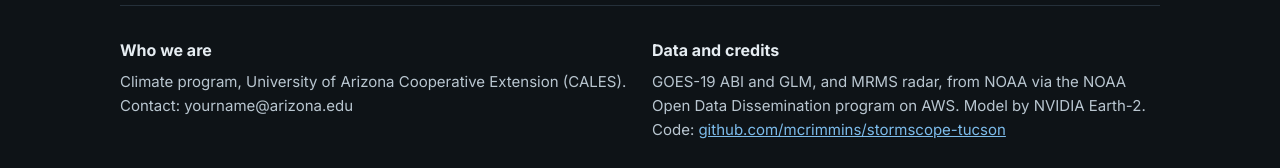
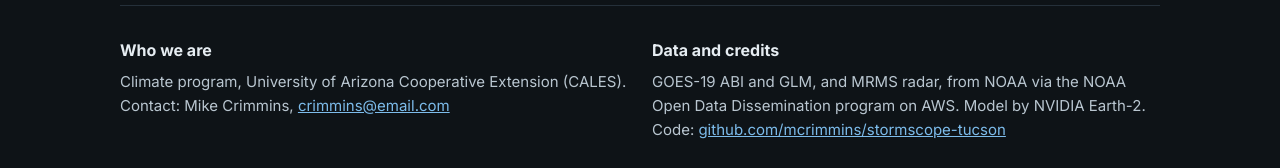
Before and after one commit to mcrimmins/stormscope-tucson, a plain HTML site: page web/about.html in a window 1280 px wide. Shown: the part 6297-6465 px from the top of the page. Drawn offline with Linux system fonts and the light colour scheme.

Commit message:
Viewer enhancements, live runner, S3 sync, contact info

```diff
--- a/web/about.html
+++ b/web/about.html
@@ -206,7 +206,7 @@ a{color:#7DBCEB}a:hover{color:#B5DAF5}
 </section>
 
 <section style="display: grid; grid-template-columns: repeat(auto-fit, minmax(280px, 1fr)); gap: 24px; border-top: 1px solid #25303A; padding-top: 32px">
-<div style="display: flex; flex-direction: column; gap: 6px"><h2 style="margin: 0; font-size: 16px">Who we are</h2><span style="color: #B9C6D0; font-size: 15px">Climate program, University of Arizona Cooperative Extension (CALES). Contact: yourname@arizona.edu</span></div>
+<div style="display: flex; flex-direction: column; gap: 6px"><h2 style="margin: 0; font-size: 16px">Who we are</h2><span style="color: #B9C6D0; font-size: 15px">Climate program, University of Arizona Cooperative Extension (CALES). Contact: Mike Crimmins, <a href="mailto:crimmins@email.com">crimmins@email.com</a></span></div>
 <div style="display: flex; flex-direction: column; gap: 6px"><h2 style="margin: 0; font-size: 16px">Data and credits</h2><span style="color: #B9C6D0; font-size: 15px">GOES-19 ABI and GLM, and MRMS radar, from NOAA via the NOAA Open Data Dissemination program on AWS. Model by NVIDIA Earth-2. Code: <a href="https://github.com/mcrimmins/stormscope-tucson">github.com/mcrimmins/stormscope-tucson</a></span></div>
 </section>
 </div>
```
